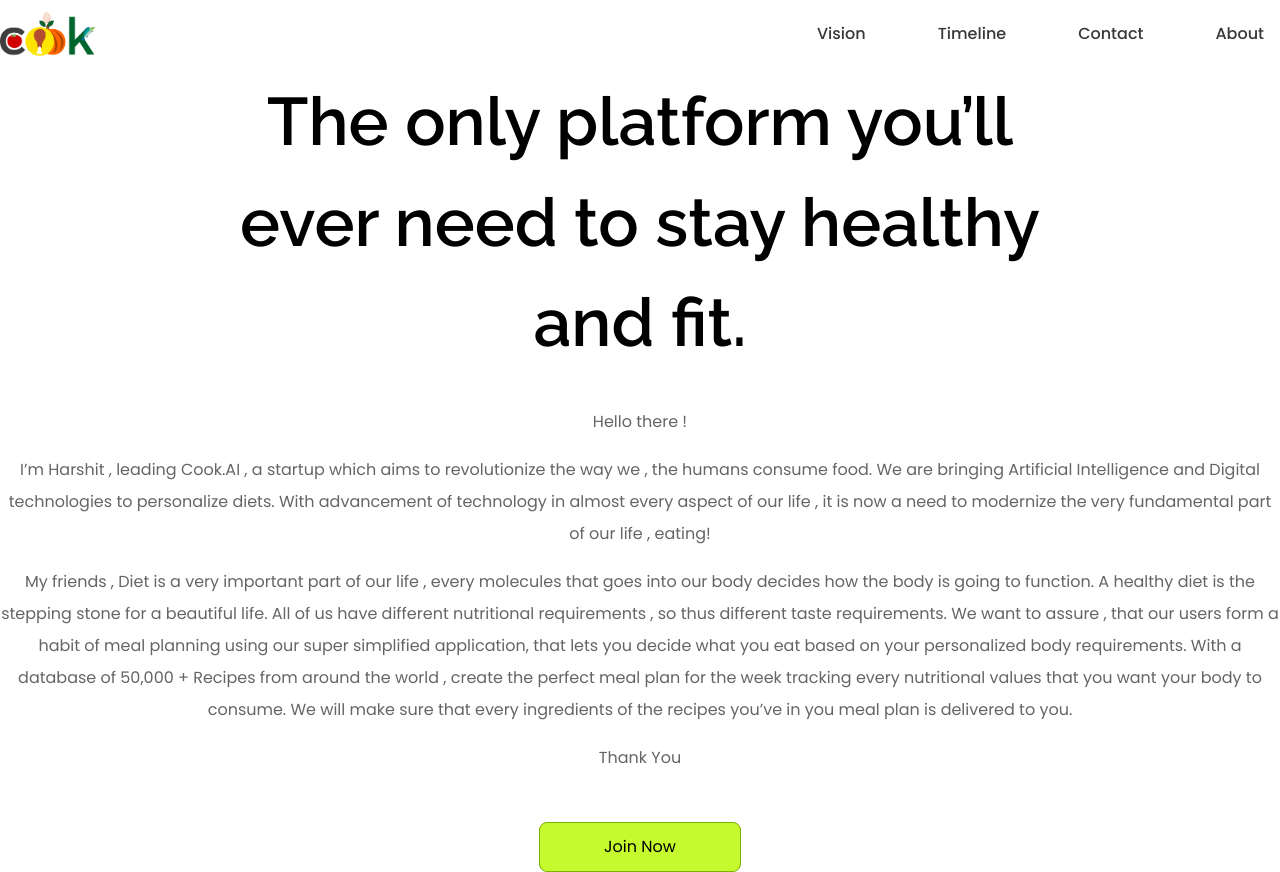
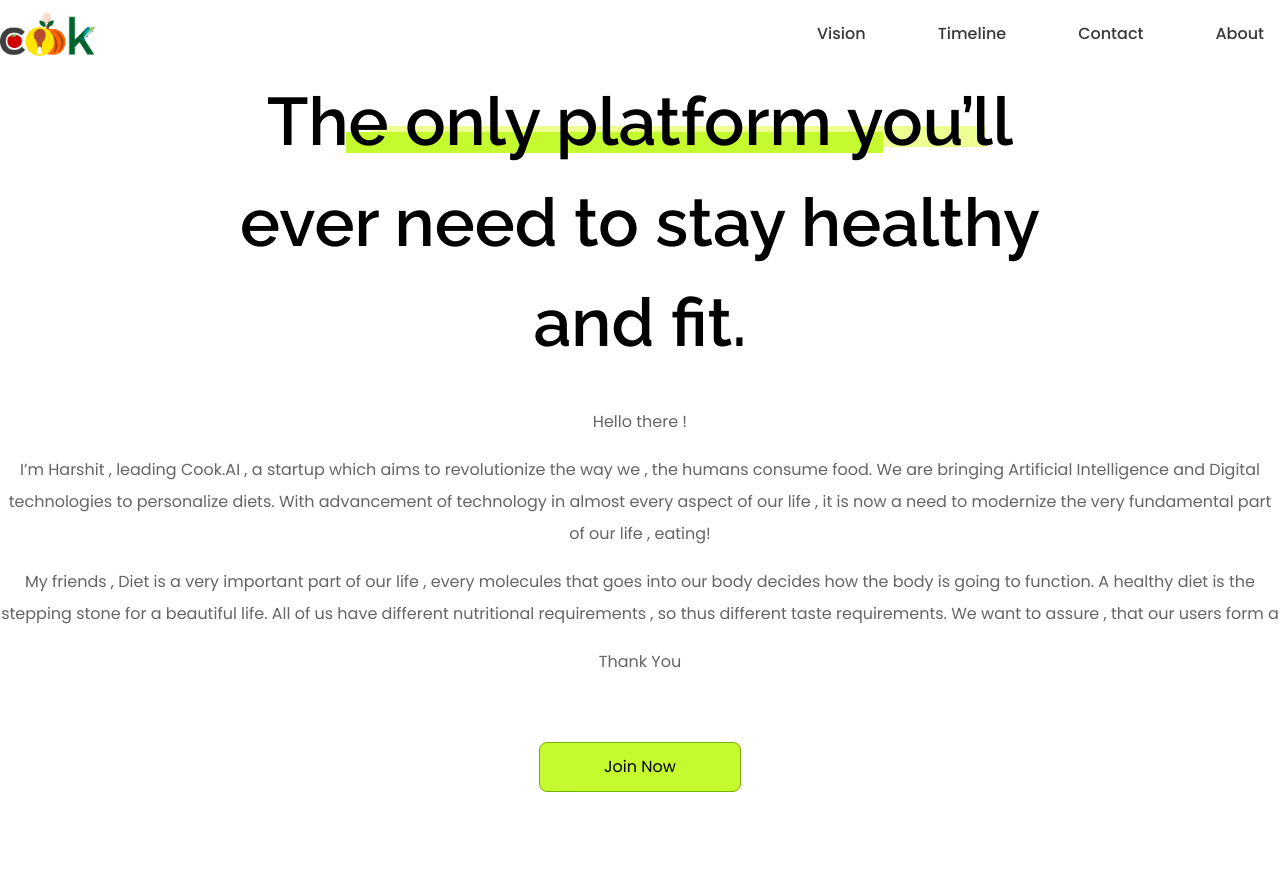
Before and after one commit to dibkb/cookai, a React (Vite) app: page / in a window 1280 px wide. After the commit the page ends 800 px from the top, so only its background shows below. Built offline with nearby package versions, Linux system fonts and the light colour scheme.

Commit message:
text underline done

```diff
--- a/src/components/Home.jsx
+++ b/src/components/Home.jsx
@@ -1,12 +1,14 @@
 import React from "react";
-
+import "./home.css";
 const Home = () => {
   return (
     <>
-      <div className="flex mt-4">
+      <div className="flex flex-col mt-4 heading">
         <h1 className="mx-auto font-raleway text-heading font-semibold text-center select-none max-w-4xl">
           The only platform you’ll ever need to stay healthy and fit.
         </h1>
+        <small className="underline__1"></small>
+        <small className="underline__2"></small>
       </div>
       <section className="mt-8 text-center text-base text-cookTextLight leading-8 flex flex-col gap-4">
         <p>Hello there !</p>
@@ -23,19 +25,12 @@ const Home = () => {
           molecules that goes into our body decides how the body is going to
           function. A healthy diet is the stepping stone for a beautiful life.
           All of us have different nutritional requirements , so thus different
-          taste requirements. We want to assure , that our users form a habit of
-          meal planning using our super simplified application, that lets you
-          decide what you eat based on your personalized body requirements. With
-          a database of 50,000 + Recipes from around the world , create the
-          perfect meal plan for the week tracking every nutritional values that
-          you want your body to consume. We will make sure that every
-          ingredients of the recipes you’ve in you meal plan is delivered to
-          you.
+          taste requirements. We want to assure , that our users form a
         </p>
         <p>Thank You</p>
       </section>
-      <section className="flex flex-col">
-        <button className="mt-12 border mx-auto bg-cookLime px-16 py-3 rounded-lg border-cookGreen hover:bg-cookDarkGreen hover:text-white">
+      <section className="flex flex-col mt-16">
+        <button className=" border mx-auto bg-cookLime px-16 py-3 rounded-lg border-cookGreen hover:bg-cookDarkGreen hover:text-white">
           Join Now
         </button>
       </section>
--- /dev/null
+++ b/src/components/home.css
@@ -0,0 +1,21 @@
+.heading {
+  position: relative;
+}
+.underline__1,
+.underline__2 {
+  position: absolute;
+  z-index: -2;
+  top: 54px;
+  left: 29%;
+  height: 21px;
+  width: 48%;
+  @apply bg-cookLightYellow;
+}
+.underline__2 {
+  z-index: -1;
+  top: 60px;
+  left: 27%;
+  height: 21px;
+  width: 42%;
+  @apply bg-cookLime;
+}
```
